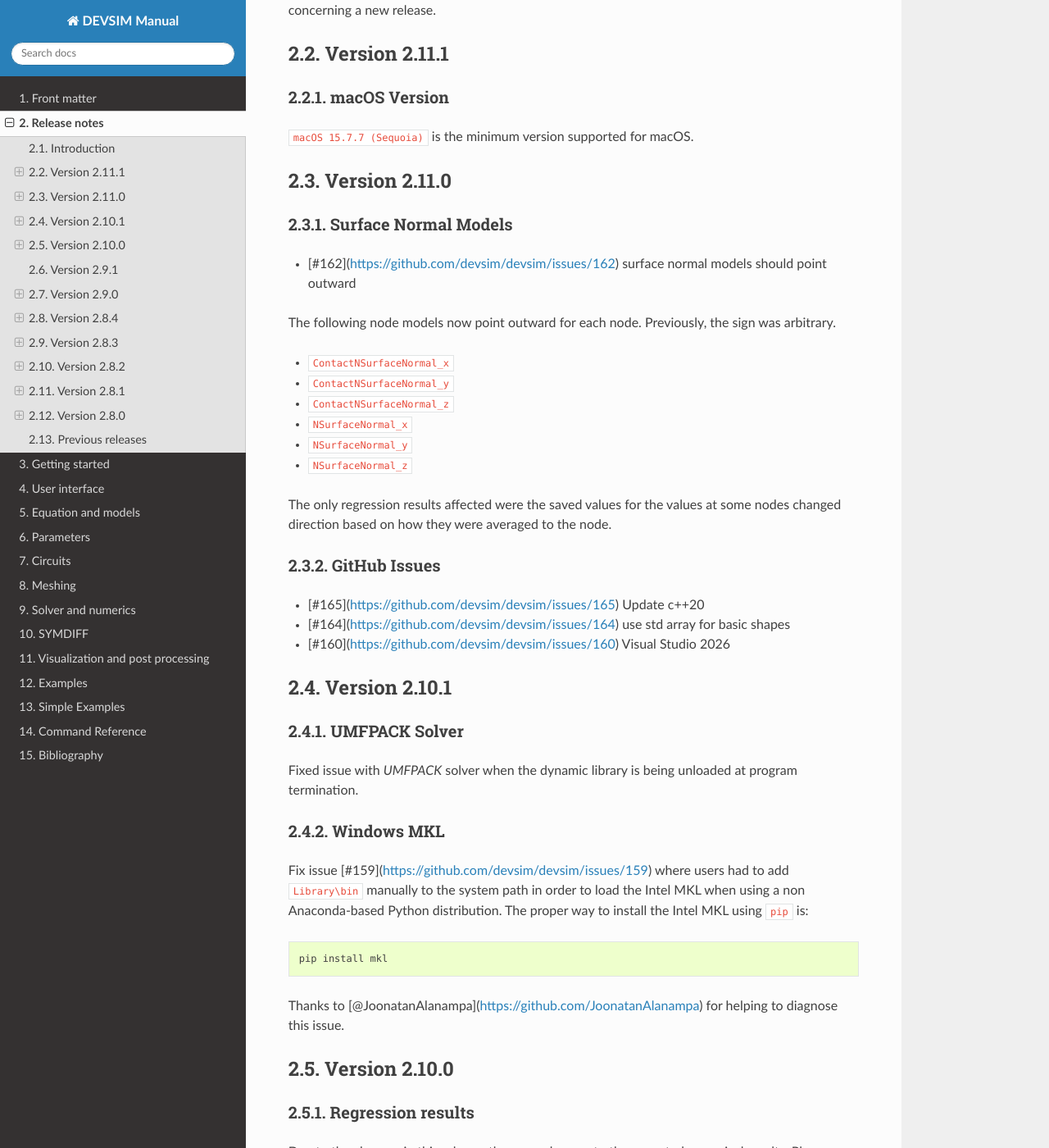
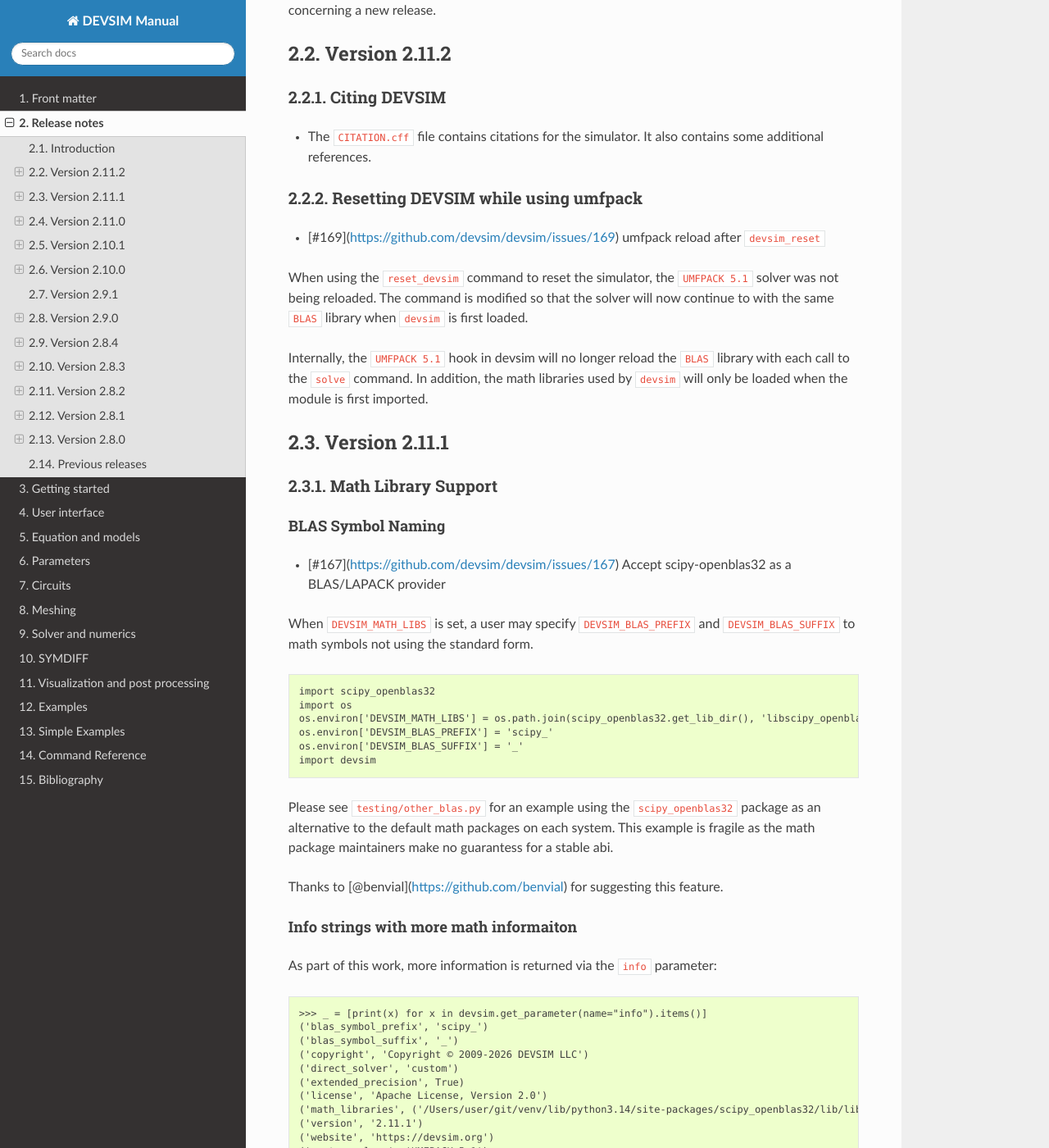
Before and after one commit to devsim/devsim_documentation, a Sphinx documentation site: the page built from sphinx/source/releasenotes.rst, in a window 1280 px wide and 1400 px high, scrolled down 289 px. Shown: the whole window at 82% size. Built offline with Sphinx 7.4.7 and the Read the Docs theme 3.1.0, drawn with Linux system fonts in a browser that asks for light colours; some of the changed text lies outside the part shown.

Commit message:
update release notes

```diff
--- a/sphinx/source/conf.py
+++ b/sphinx/source/conf.py
@@ -69,7 +69,7 @@
 # The short X.Y version.
 version = u'2.11'
 # The full version, including alpha/beta/rc tags.
-release = u'2.11.1'
+release = u'2.11.2'
 
 # The language for content autogenerated by Sphinx. Refer to documentation
 # for a list of supported languages.
--- a/sphinx/source/releasenotes.rst
+++ b/sphinx/source/releasenotes.rst
@@ -12,13 +12,90 @@
 |devsim| download and installation instructions are located in :ref:`sec__installation`.  The following sections list bug fixes and enhancements over time.  Contact information is listed in :ref:`Contact`.
 A file named ``CHANGES.md`` is now distributed with |devsim|, which can contain additional details concerning a new release.
 
+Version 2.11.2
+==============
+
+Citing DEVSIM
+-------------
+
+* The ``CITATION.cff`` file contains citations for the simulator.  It also contains some additional references.
+
+Resetting DEVSIM while using umfpack
+------------------------------------
+
+* [#169](https://github.com/devsim/devsim/issues/169) umfpack reload after ``devsim_reset``
+
+When using the ``reset_devsim`` command to reset the simulator, the ``UMFPACK 5.1`` solver was not being reloaded.  The command is modified so that the solver will now continue to with the same ``BLAS`` library when ``devsim`` is first loaded.
+
+Internally, the ``UMFPACK 5.1`` hook in devsim will no longer reload the ``BLAS`` library with each call to the ``solve`` command.  In addition, the math libraries used by ``devsim`` will only be loaded when the module is first imported.
+
 Version 2.11.1
 ==============
 
+Math Library Support
+--------------------
+
+BLAS Symbol Naming
+~~~~~~~~~~~~~~~~~~
+
+* [#167](https://github.com/devsim/devsim/issues/167) Accept scipy-openblas32 as a BLAS/LAPACK provider
+
+When ``DEVSIM_MATH_LIBS`` is set, a user may specify ``DEVSIM_BLAS_PREFIX`` and ``DEVSIM_BLAS_SUFFIX`` to math symbols not using the standard form.
+
+.. code-block:: none
+
+    import scipy_openblas32
+    import os
+    os.environ['DEVSIM_MATH_LIBS'] = os.path.join(scipy_openblas32.get_lib_dir(), 'libscipy_openblas.dylib')
+    os.environ['DEVSIM_BLAS_PREFIX'] = 'scipy_'
+    os.environ['DEVSIM_BLAS_SUFFIX'] = '_'
+    import devsim
+
+Please see ``testing/other_blas.py`` for an example using the ``scipy_openblas32`` package as an alternative to the default math packages on each system.  This example is fragile as the math package maintainers make no guarantess for a stable abi.
+
+Thanks to [@benvial](https://github.com/benvial) for suggesting this feature.
+
+Info strings with more math informaiton
+~~~~~~~~~~~~~~~~~~~~~~~~~~~~~~~~~~~~~~~
+
+As part of this work, more information is returned via the ``info`` parameter:
+
+.. code-block:: none
+
+    >>> _ = [print(x) for x in devsim.get_parameter(name="info").items()]
+    ('blas_symbol_prefix', 'scipy_')
+    ('blas_symbol_suffix', '_')
+    ('copyright', 'Copyright © 2009-2026 DEVSIM LLC')
+    ('direct_solver', 'custom')
+    ('extended_precision', True)
+    ('license', 'Apache License, Version 2.0')
+    ('math_libraries', ('/Users/user/git/venv/lib/python3.14/site-packages/scipy_openblas32/lib/libscipy_openblas.dylib',))
+    ('version', '2.11.1')
+    ('website', 'https://devsim.org')
+    ('custom_solver', 'UMFPACK 5.1')
+
+Platform Support
+----------------
+
 macOS Version
--------------
+~~~~~~~~~~~~~
 
-|macosxsequoia| is the minimum version supported for macOS.
+|macosxsequoia| is the minimum version supported for macOS.  This is due to the ending of vendor support for |macosxsonoma|.
+
+Windows
+~~~~~~~
+
+Due to changes to the file location of shared libraries and include files in |anaconda| Python, the automated build has been updated.
+
+Bugs
+----
+
+Helper function for model creation bug
+~~~~~~~~~~~~~~~~~~~~~~~~~~~~~~~~~~~~~~
+
+* [#168](https://github.com/devsim/devsim/issues/168) ``model_create.EnsureEdgeFromNodeModelExists`` never creates the ``X@n0/X@n1`` edge models
+
+Thanks to [@NooriDan](https://github.com/NooriDan) for reporting this issue.
 
 Version 2.11.0
 ==============
```
